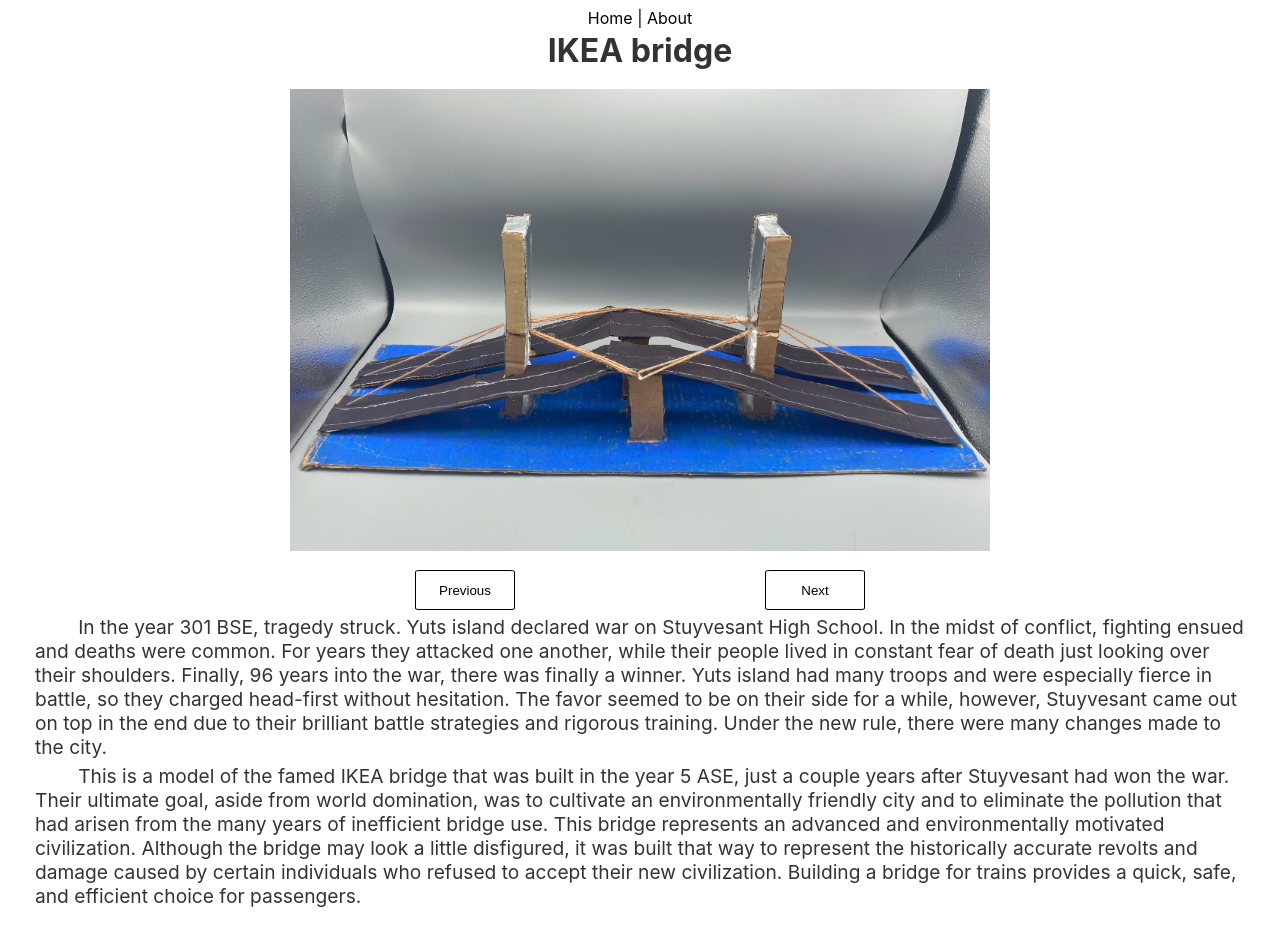
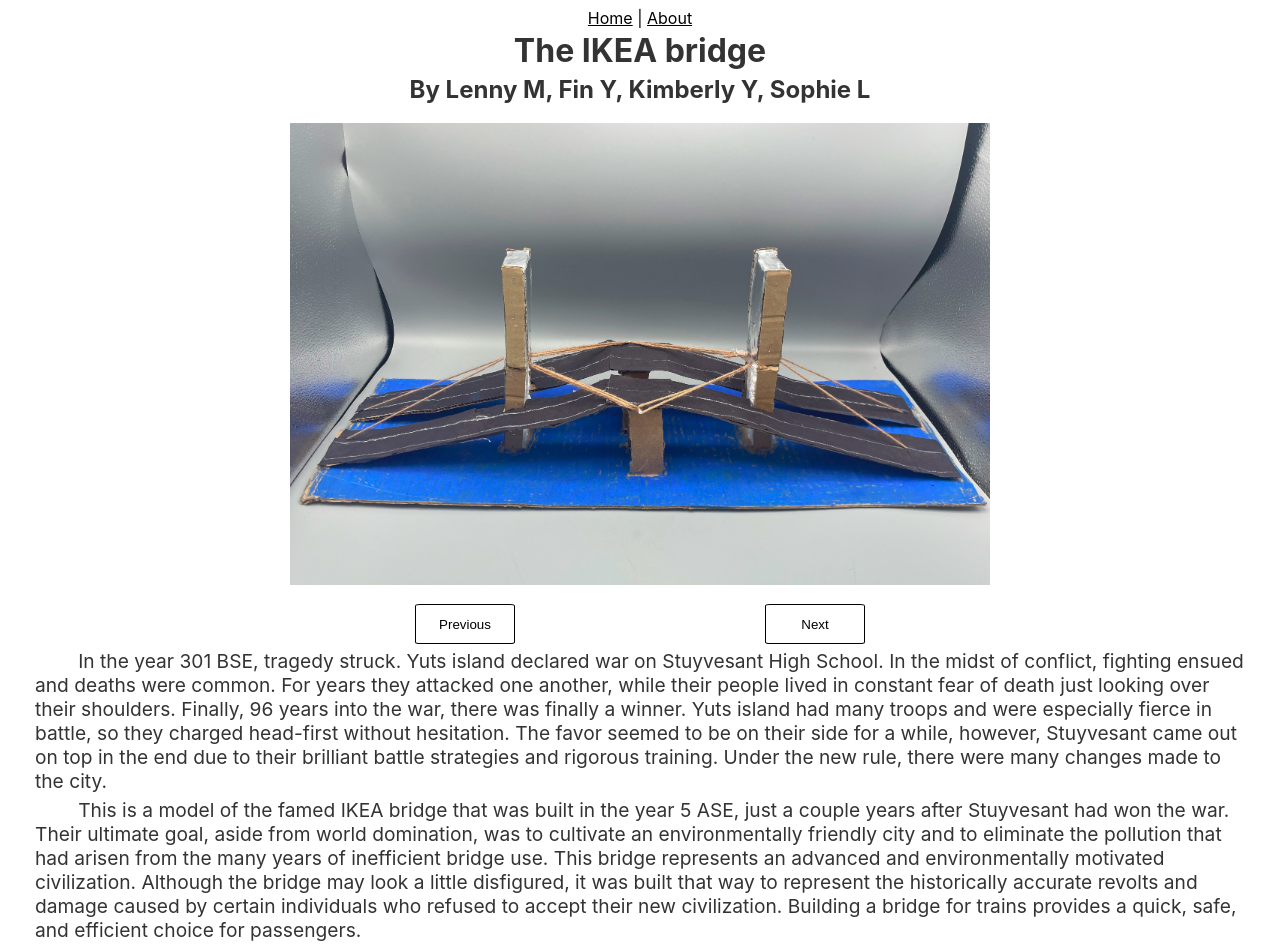
Before and after one commit to leomet07/bridgeproject, a Svelte app: page / in a window 1280 px wide. Before the commit the page ends 911 px from the top, so only its background shows below. Built offline with nearby package versions, Linux system fonts and the light colour scheme.

Commit message:
Added about page + name credits

```diff
--- a/public/global.css
+++ b/public/global.css
@@ -22,7 +22,6 @@
 
 a {
 	color: black;
-	text-decoration: none;
 }
 
 a:hover {
--- a/src/routes/About.svelte
+++ b/src/routes/About.svelte
@@ -1,10 +1,35 @@
 <main id="about">
 	<h1>About</h1>
+	<div id="info">
+		<p>
+			This site was made for the Architectural Sculpture Project for Ms.
+			Leo's 2021-2022 Semester 1 period 4 Art Appreciation class.
+		</p>
+		<p>
+			The site was made in Svelte and its <a
+				href="https://github.com/leomet07/ikeabridge"
+				target="_blank">source code</a
+			> is on GitHub.
+		</p>
+		<p>
+			Made with &lt;3 by <a
+				href="https://github.com/leomet07/"
+				target="_blank">Lenny</a
+			>.
+		</p>
+	</div>
 </main>
 
 <style>
 	#about {
 		padding: 10px;
 		text-align: center;
+		width: 95vw;
+		margin: auto;
+	}
+
+	#info p {
+		margin-top: 10px;
+		font-size: 1.5rem;
 	}
 </style>
--- a/src/routes/Home.svelte
+++ b/src/routes/Home.svelte
@@ -22,7 +22,8 @@
 </script>
 
 <main id="home">
-	<h1>IKEA bridge</h1>
+	<h1>The IKEA bridge</h1>
+	<h2 id="authors">By Lenny M, Fin Y, Kimberly Y, Sophie L</h2>
 	<div id="img_area">
 		<img
 			id="main_img"
@@ -116,4 +117,8 @@
 		border-radius: 5%;
 		padding: 10px;
 	}
+
+	#authors {
+		margin-top: 5px;
+	}
 </style>
```
